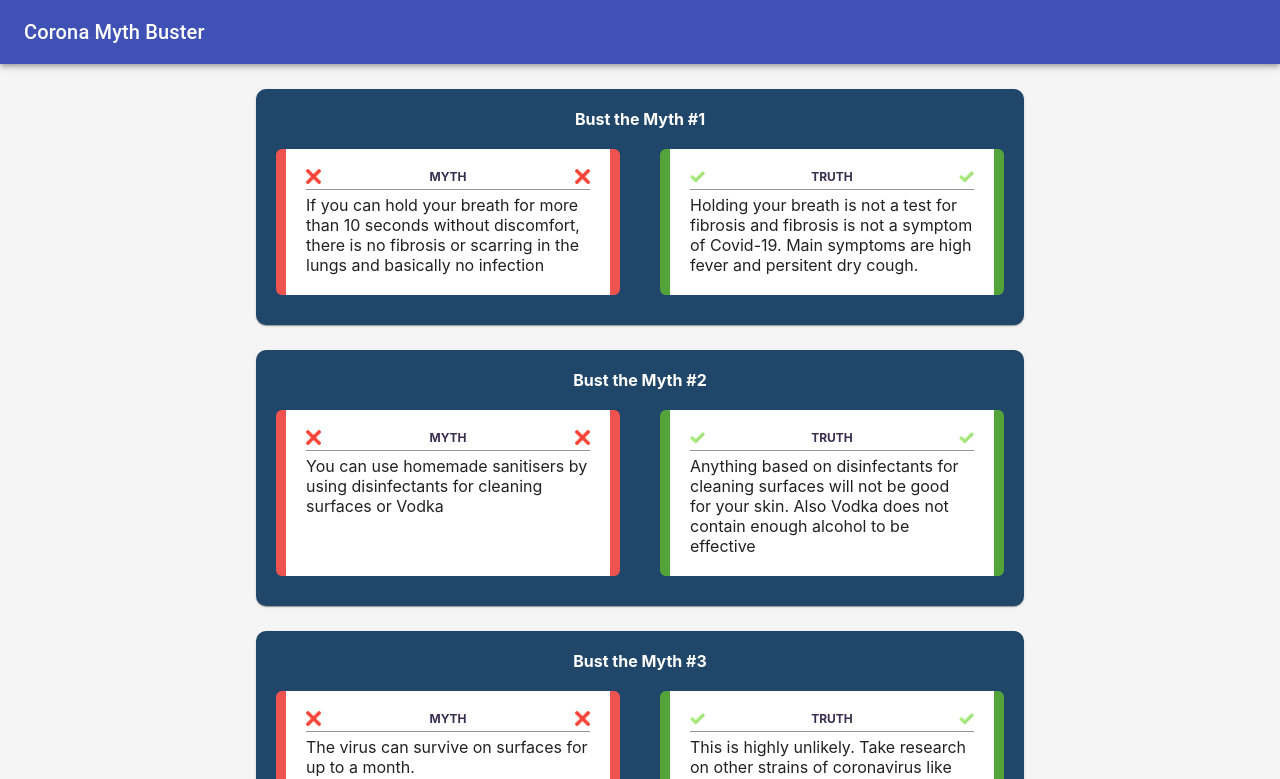
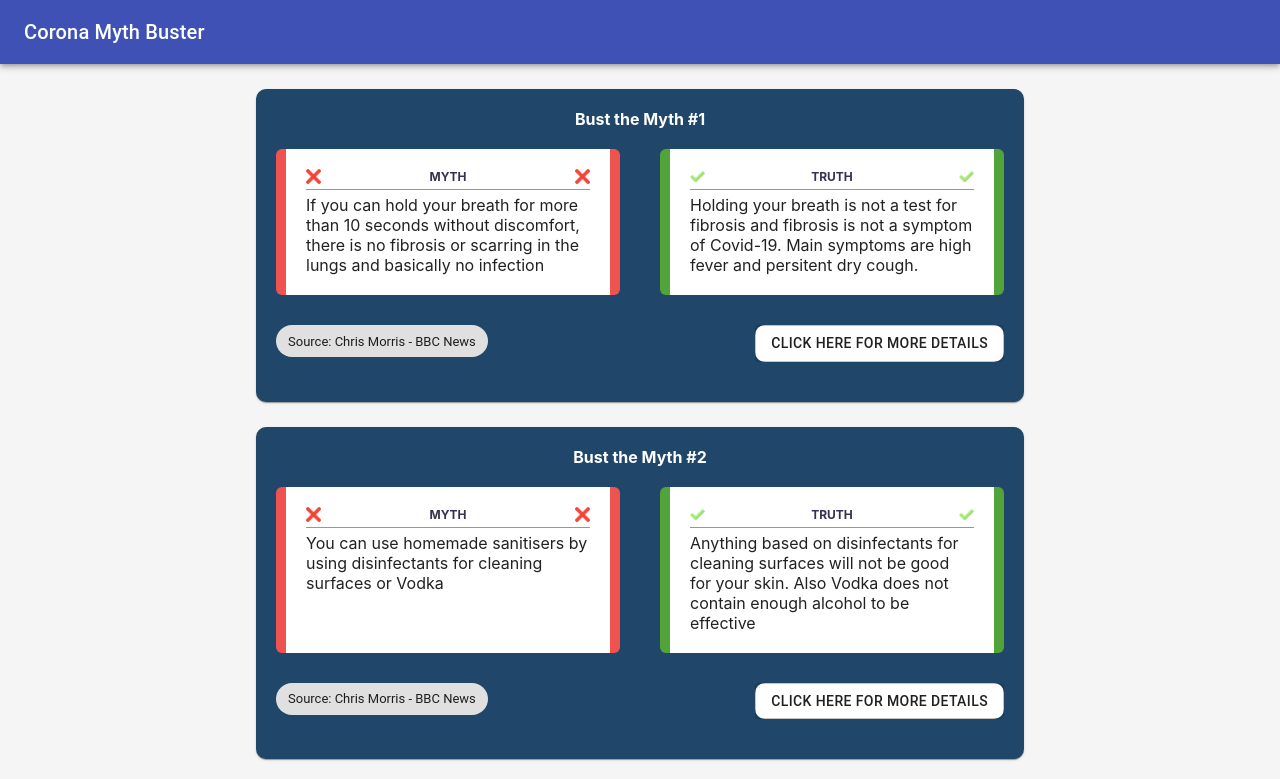
Before and after one commit to hjaintech/corona-myth-buster-web, a React (Create React App) app: page / in a window 1280 px wide. Shown: the top 779 px of the page. Built offline with nearby package versions, Linux system fonts and the light colour scheme.

Commit message:
added source and more details button

```diff
--- a/src/components/Card/CardCss.js
+++ b/src/components/Card/CardCss.js
@@ -4,13 +4,13 @@ export default {
         backgroundColor: '#204769',
         display: 'flex',
         flexDirection: 'column',
-        alignItems: 'center',
         padding: '10px 0 20px 0',
         borderRadius: '10px'
     },
     heading: {
         color: 'white',
         margin: '10px 0 10px 0',
-        fontWeight: 'bold'
+        fontWeight: 'bold',
+        textAlign: 'center'
     }
 };
--- a/src/components/Card/index.js
+++ b/src/components/Card/index.js
@@ -1,10 +1,11 @@
 import React, { useState, useEffect } from 'react';
 import { Card, CardActionArea, CardMedia, CardContent, Button, Typography, CardActions } from '@material-ui/core';
+import Chip from '@material-ui/core/Chip';
 import InnerCard from '../InnerCard';
 import styles from './CardCss';
 
 
-const AppCard = ({ myth, truth, index }) => {
+const AppCard = ({ myth, truth, mythBustedBy, link, index }) => {
     const [isMobile, setIsMobile] = useState(true);
     useEffect(() => {
         console.log(window.screen.availWidth);
@@ -30,7 +31,14 @@ const AppCard = ({ myth, truth, index }) => {
                     isPositive={true}
                 />
             </div>
-
+            <div style={{display: 'flex', justifyContent: 'space-between', flex: 1, margin: '20px'}}>
+                <Chip label={`Source: ${mythBustedBy}`} />
+                <div style={{backgroundColor: 'white', borderRadius: 10, marginLeft: 'auto'}}>
+                    <Button variant="outlined" color="default" onClick={() => {window.open(link)}}>
+                        Click here for more details
+                    </Button>
+                </div>
+            </div>
         </Card>
     );
 }
--- a/src/pages/Landing/index.js
+++ b/src/pages/Landing/index.js
@@ -12,6 +12,8 @@ const Landing = () => {
           <Card
           myth={item.myth}
           truth={item.truth}
+          mythBustedBy={item.mythBustedBy}
+          link={item.link}
           index={index + 1}
           key={index}
       />
```
